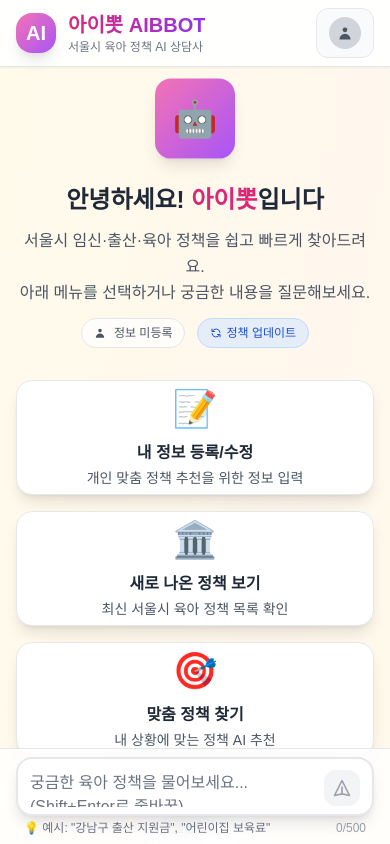
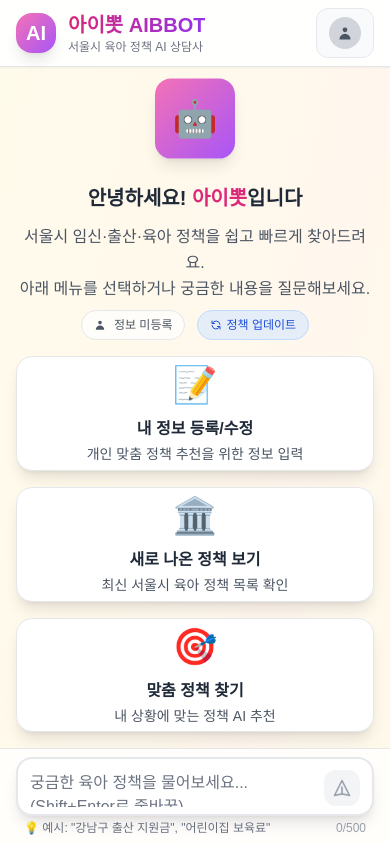
Before and after one commit to DonggunSe0/aibbot, a React (Vite) app in the folder frontend/: page / in a window 390 px wide. Shown: the top 844 px of the page. Built offline with nearby package versions, Linux system fonts and the light colour scheme.

Commit message:
웰컴 섹션 수정

```diff
--- a/frontend/src/App.jsx
+++ b/frontend/src/App.jsx
@@ -435,14 +435,14 @@ function App() {
       <main className="flex-grow overflow-y-auto pt-20 pb-24">
         <div className="w-full max-w-4xl mx-auto px-4 sm:px-6 lg:px-8">
           {/* 웰컴 섹션 + 프로필 요약 */}
-          <div className="mb-8 text-center">
+          <div className="mb-4 text-center">
             <div className="inline-flex items-center justify-center w-20 h-20 bg-gradient-to-br from-pink-400 to-purple-500 rounded-2xl shadow-lg mb-6 animate-bounce-gentle">
               <span className="text-4xl">🤖</span>
             </div>
-            <h1 className="text-2xl sm:text-3xl font-bold text-gray-800 mb-3">
+            <h1 className="text-xl sm:text-3xl font-bold text-gray-800 mb-3">
               안녕하세요! <span className="text-pink-600">아이뽓</span>입니다
             </h1>
-            <p className="text-gray-600 leading-relaxed max-w-md mx-auto mb-3">
+            <p className="text-gray-600 leading-relaxed max-w-md mx-auto mb-2">
               서울시 임신·출산·육아 정책을 쉽고 빠르게 찾아드려요.<br />
               아래 메뉴를 선택하거나 궁금한 내용을 질문해보세요.
             </p>
```
